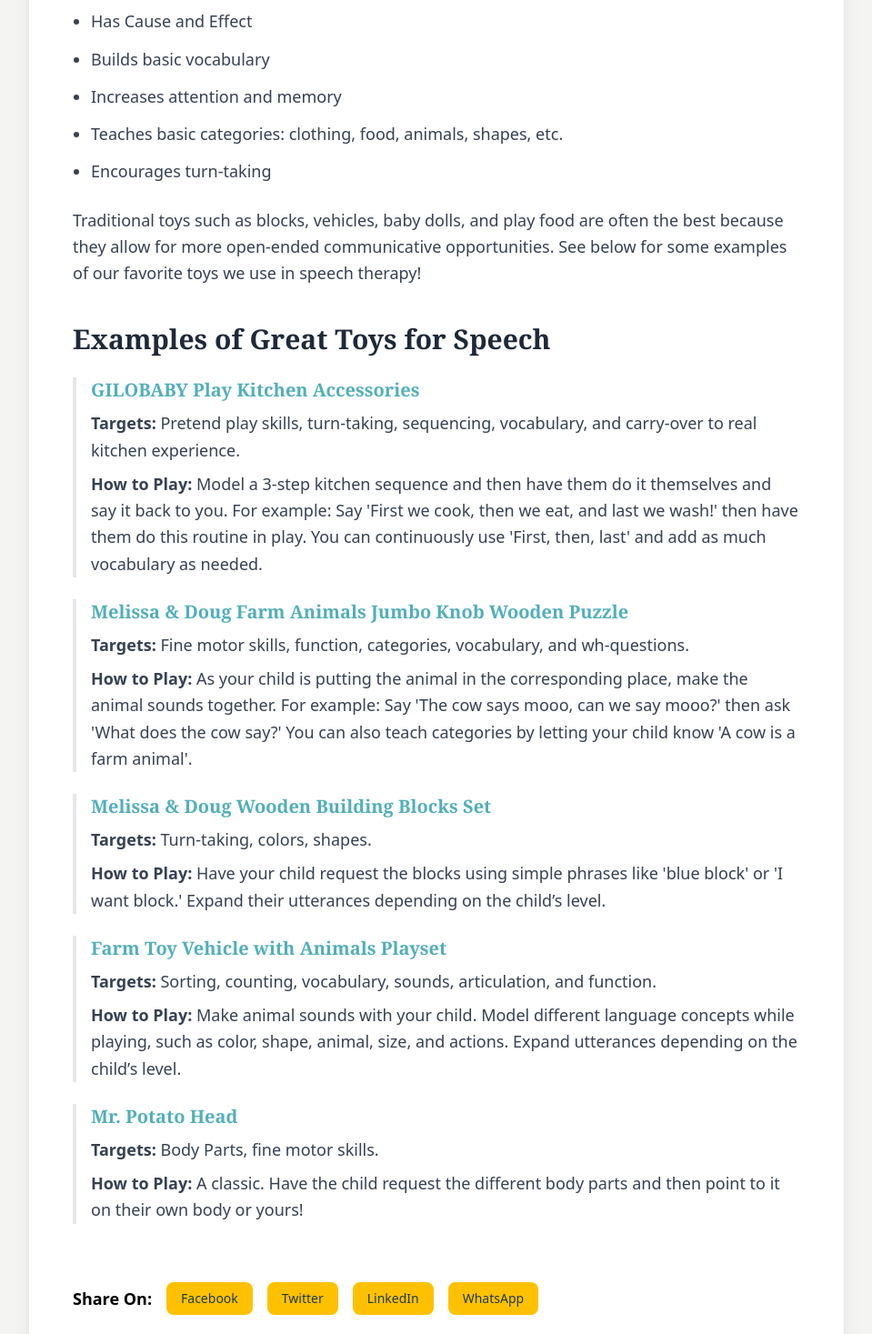
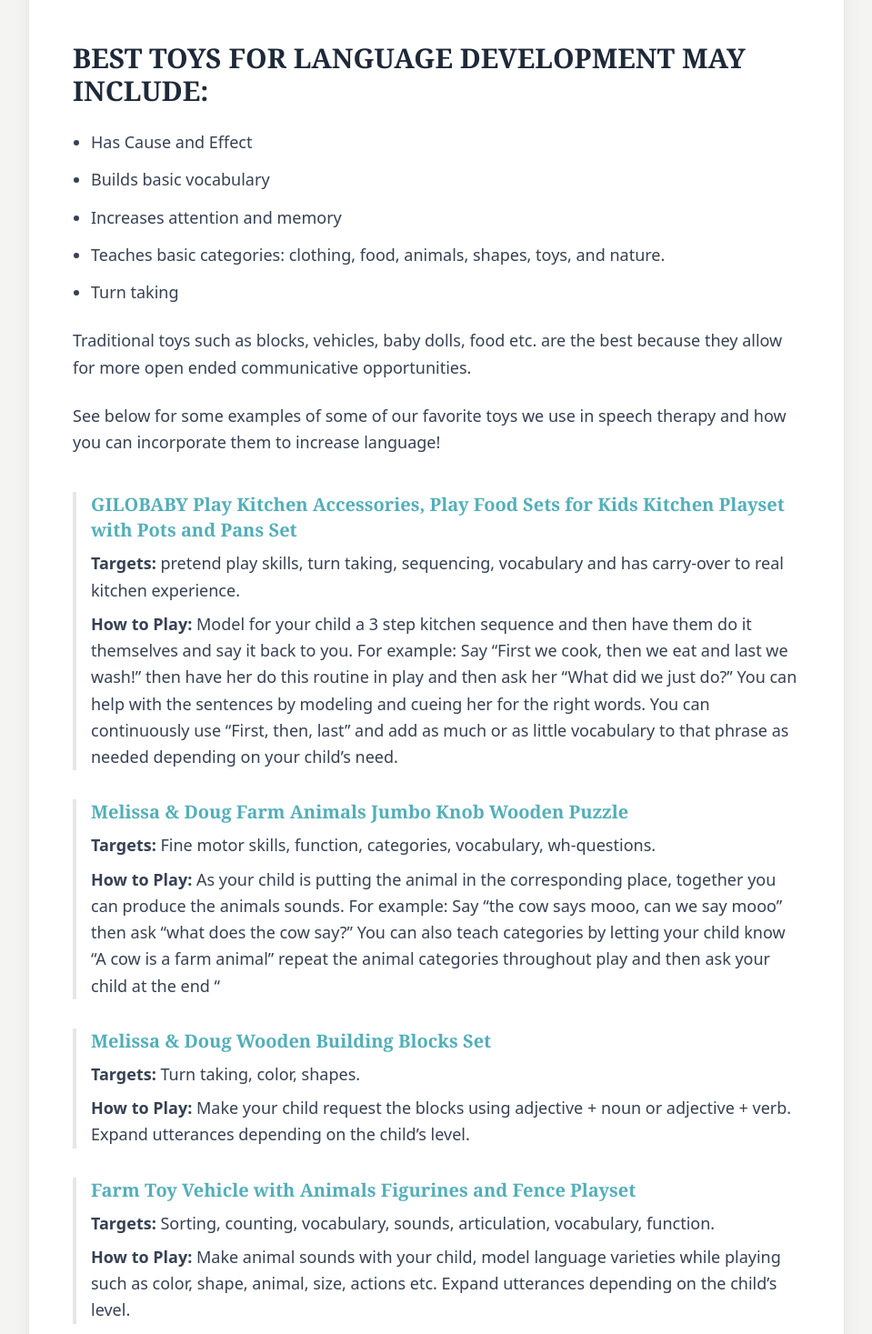
Before and after one commit to Mozisha/Wellchild, a Next.js app: page /learn/tips-for-choosing-toys in a window 1280 px wide. Shown: the part 1263-2730 px from the top of the page at 91% size, without its empty margins (160-1119 px from the left). Built offline with nearby package versions, Linux system fonts and the light colour scheme.

Commit message:
updated a blog

```diff
--- a/app/components/articles/ArticleChoosingToys.tsx
+++ b/app/components/articles/ArticleChoosingToys.tsx
@@ -2,9 +2,8 @@
 import React from 'react';
 
 // A reusable sub-component for individual toy examples
-const ToyExample = ({ title, link, targets, howToPlay }: { title: string, link: string, targets: string, howToPlay: string }) => (
-  <div className="mt-6 border-l-4 border-gray-200 pl-4">
-    {/* UPDATED: Title is now styled clearly as a clickable link */}
+const ToyExample = ({ title, link, targets, howToPlay }: { title: string, link: string, targets: string, howToPlay: React.ReactNode }) => (
+  <div className="mt-8 border-l-4 border-gray-200 pl-4">
     <a
       href={link}
       target="_blank"
@@ -16,9 +15,9 @@ const ToyExample = ({ title, link, targets, howToPlay }: { title: string, link:
     <p className="text-lg leading-relaxed text-gray-700 mt-2">
       <strong>Targets:</strong> {targets}
     </p>
-    <p className="text-lg leading-relaxed text-gray-700 mt-2">
+    <div className="text-lg leading-relaxed text-gray-700 mt-2">
       <strong>How to Play:</strong> {howToPlay}
-    </p>
+    </div>
   </div>
 );
 
@@ -29,55 +28,79 @@ export default function ArticleChoosingToys() {
         Toys are one of the best ways to increase your toddler's physical, cognitive, speech and language, and social and emotional development. When purchasing a toy, you should always pay attention to the age appropriateness and skill level of your child as well as your child’s interests.
       </p>
 
-      <h2 className="text-3xl font-bold font-serif text-gray-800 mt-10 first:mt-0">Best Toys for Language Development</h2>
-      <p className="text-lg leading-relaxed text-gray-700">Look for toys that include these features:</p>
+      <h2 className="text-3xl font-bold font-serif text-gray-800 mt-10 first:mt-0">BEST TOYS FOR LANGUAGE DEVELOPMENT MAY INCLUDE:</h2>
       <ul className="list-disc space-y-3 pl-5">
         <li className="text-lg leading-relaxed text-gray-700">Has Cause and Effect</li>
         <li className="text-lg leading-relaxed text-gray-700">Builds basic vocabulary</li>
         <li className="text-lg leading-relaxed text-gray-700">Increases attention and memory</li>
-        <li className="text-lg leading-relaxed text-gray-700">Teaches basic categories: clothing, food, animals, shapes, etc.</li>
-        <li className="text-lg leading-relaxed text-gray-700">Encourages turn-taking</li>
+        <li className="text-lg leading-relaxed text-gray-700">Teaches basic categories: clothing, food, animals, shapes, toys, and nature.</li>
+        <li className="text-lg leading-relaxed text-gray-700">Turn taking</li>
       </ul>
       <p className="text-lg leading-relaxed text-gray-700">
-        Traditional toys such as blocks, vehicles, baby dolls, and play food are often the best because they allow for more open-ended communicative opportunities. See below for some examples of our favorite toys we use in speech therapy!
+        Traditional toys such as blocks, vehicles, baby dolls, food etc. are the best because they allow for more open ended communicative opportunities.
+      </p>
+      <p className="text-lg leading-relaxed text-gray-700">
+        See below for some examples of some of our favorite toys we use in speech therapy and how you can incorporate them to increase language!
       </p>
 
-      <h2 className="text-3xl font-bold font-serif text-gray-800 mt-10">Examples of Great Toys for Speech</h2>
-
+      <div className="mt-10">
         <ToyExample
-        title="GILOBABY Play Kitchen Accessories"
+          title="GILOBABY Play Kitchen Accessories, Play Food Sets for Kids Kitchen Playset with Pots and Pans Set"
           link="https://amzn.to/3zGrw0u"
-        targets="Pretend play skills, turn-taking, sequencing, vocabulary, and carry-over to real kitchen experience."
-        howToPlay="Model a 3-step kitchen sequence and then have them do it themselves and say it back to you. For example: Say 'First we cook, then we eat, and last we wash!' then have them do this routine in play. You can continuously use 'First, then, last' and add as much vocabulary as needed."
+          targets="pretend play skills, turn taking, sequencing, vocabulary and has carry-over to real kitchen experience."
+          howToPlay={
+            <span>
+              Model for your child a 3 step kitchen sequence and then have them do it themselves and say it back to you.
+              For example: Say “First we cook, then we eat and last we wash!” then have her do this routine in play and then ask her “What did we just do?” You can help with the sentences by modeling and cueing her for the right words.
+              You can continuously use “First, then, last” and add as much or as little vocabulary to that phrase as needed depending on your child’s need.
+            </span>
+          }
         />
 
         <ToyExample
           title="Melissa & Doug Farm Animals Jumbo Knob Wooden Puzzle"
           link="https://amzn.to/4eOw5Ve"
-        targets="Fine motor skills, function, categories, vocabulary, and wh-questions."
-        howToPlay="As your child is putting the animal in the corresponding place, make the animal sounds together. For example: Say 'The cow says mooo, can we say mooo?' then ask 'What does the cow say?' You can also teach categories by letting your child know 'A cow is a farm animal'."
+          targets="Fine motor skills, function, categories, vocabulary, wh-questions."
+          howToPlay={
+            <span>
+              As your child is putting the animal in the corresponding place, together you can produce the animals sounds. For example: Say “the cow says mooo, can we say mooo” then ask “what does the cow say?” You can also teach categories by letting your child know “A cow is a farm animal” repeat the animal categories throughout play and then ask your child at the end “
+            </span>
+          }
         />
 
         <ToyExample
           title="Melissa & Doug Wooden Building Blocks Set"
           link="https://amzn.to/3Y7V0h4"
-        targets="Turn-taking, colors, shapes."
-        howToPlay="Have your child request the blocks using simple phrases like 'blue block' or 'I want block.' Expand their utterances depending on the child’s level."
+          targets="Turn taking, color, shapes."
+          howToPlay={
+            <span>
+              Make your child request the blocks using adjective + noun or adjective + verb. Expand utterances depending on the child’s level.
+            </span>
+          }
         />
 
         <ToyExample
-        title="Farm Toy Vehicle with Animals Playset"
+          title="Farm Toy Vehicle with Animals Figurines and Fence Playset"
           link="https://amzn.to/4eq3FRD"
-        targets="Sorting, counting, vocabulary, sounds, articulation, and function."
-        howToPlay="Make animal sounds with your child. Model different language concepts while playing, such as color, shape, animal, size, and actions. Expand utterances depending on the child’s level."
+          targets="Sorting, counting, vocabulary, sounds, articulation, vocabulary, function."
+          howToPlay={
+            <span>
+              Make animal sounds with your child, model language varieties while playing such as color, shape, animal, size, actions etc. Expand utterances depending on the child’s level.
+            </span>
+          }
         />
 
         <ToyExample
           title="Mr. Potato Head"
           link="https://amzn.to/4exRVgg"
-        targets="Body Parts, fine motor skills."
-        howToPlay="A classic. Have the child request the different body parts and then point to it on their own body or yours!"
+          targets="Body Parts, fine motor."
+          howToPlay={
+            <span>
+              A classic. Make the child request the different body parts then point to it in their own body or yours!
+            </span>
+          }
         />
+      </div>
     </div>
   );
 }
--- a/app/learn/tips-for-choosing-toys/page.tsx
+++ b/app/learn/tips-for-choosing-toys/page.tsx
@@ -4,7 +4,7 @@ import BlogPostLayout from '@/app/components/BlogPostLayout';
 import type { Metadata } from 'next';
 
 const postInfo = {
-  title: "Tips for Choosing the Right Toy for Speech Development",
+  title: "TIPS FOR CHOOSING THE RIGHT TOY TO HELP WITH SPEECH DEVELOPMENT FOR YOUR TODDLER",
   date: "October 18, 2025",
   heroImage: "/blog-images/child-1.png",
   slug: "tips-for-choosing-toys"
```
Lines whose indentation alone changed are shown as unchanged.
